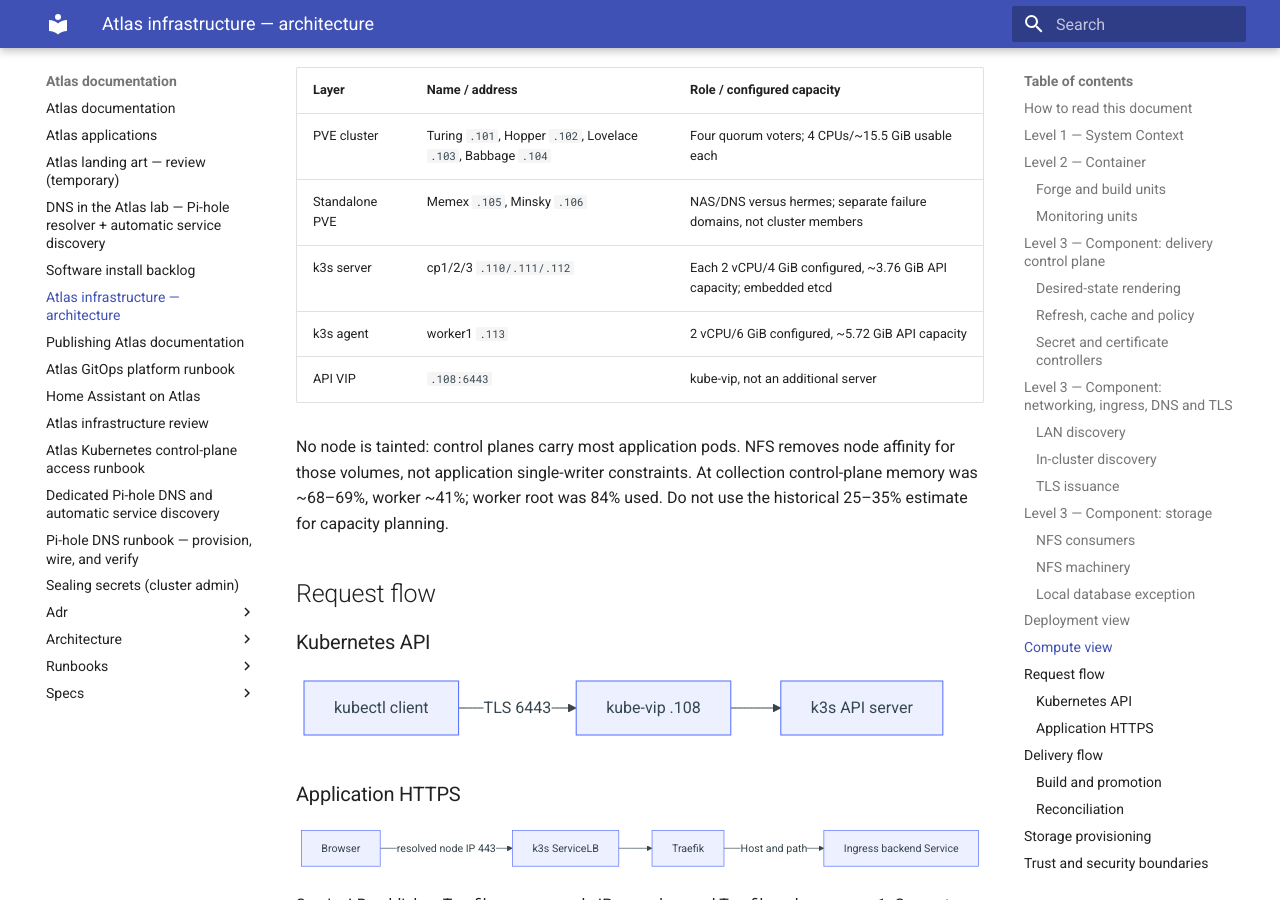
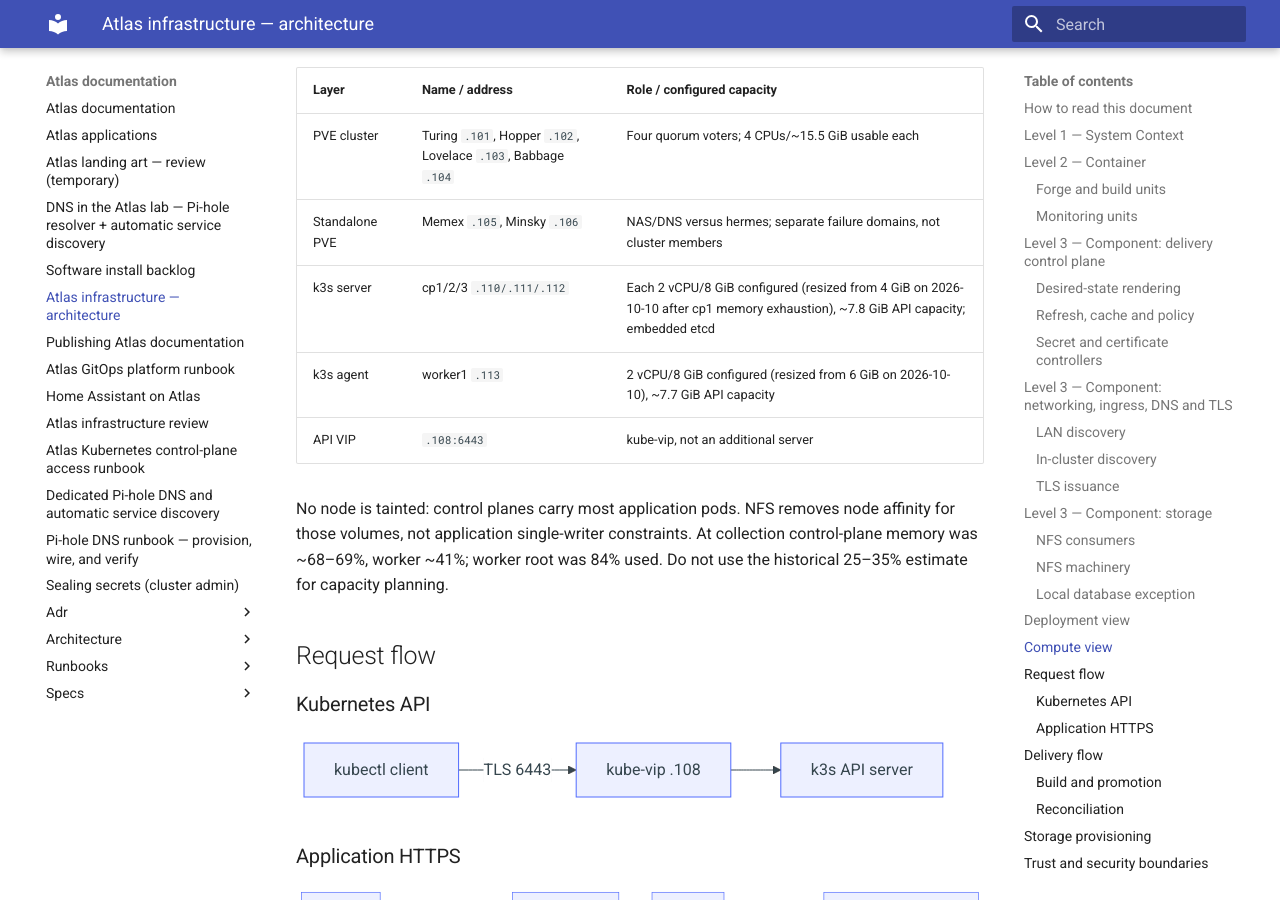
Before and after one commit to 211lab/atlas, an MkDocs documentation site: the page built from docs/c4-architecture.md, in a window 1280 px wide and 900 px high, scrolled down 6004 px. Built offline with MkDocs 1.6.1 and Material for MkDocs 9.7.7, drawn with Linux system fonts in a browser that asks for light colours.

Commit message:
docs: record k3s guest resize to 8 GiB

```diff
--- a/docs/c4-architecture.md
+++ b/docs/c4-architecture.md
@@ -257,8 +257,8 @@ Memex were empty.
 | --- | --- | --- |
 | PVE cluster | Turing `.101`, Hopper `.102`, Lovelace `.103`, Babbage `.104` | Four quorum voters; 4 CPUs/~15.5 GiB usable each |
 | Standalone PVE | Memex `.105`, Minsky `.106` | NAS/DNS versus hermes; separate failure domains, not cluster members |
-| k3s server | cp1/2/3 `.110/.111/.112` | Each 2 vCPU/4 GiB configured, ~3.76 GiB API capacity; embedded etcd |
-| k3s agent | worker1 `.113` | 2 vCPU/6 GiB configured, ~5.72 GiB API capacity |
+| k3s server | cp1/2/3 `.110/.111/.112` | Each 2 vCPU/8 GiB configured (resized from 4 GiB on 2026-10-10 after cp1 memory exhaustion), ~7.8 GiB API capacity; embedded etcd |
+| k3s agent | worker1 `.113` | 2 vCPU/8 GiB configured (resized from 6 GiB on 2026-10-10), ~7.7 GiB API capacity |
 | API VIP | `.108:6443` | kube-vip, not an additional server |
 
 No node is tainted: control planes carry most application pods. NFS removes
```
